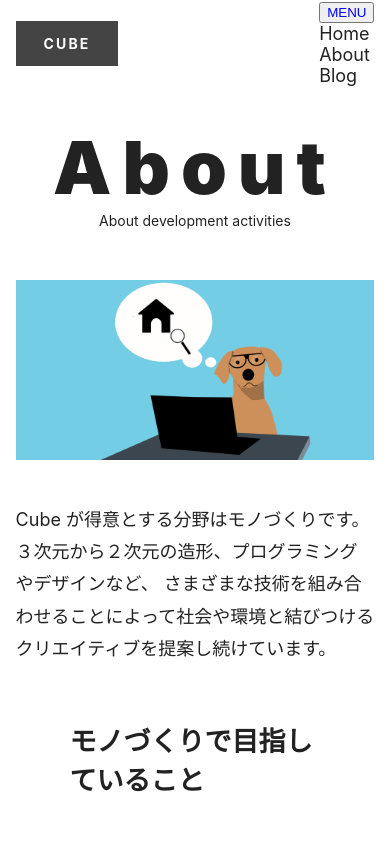
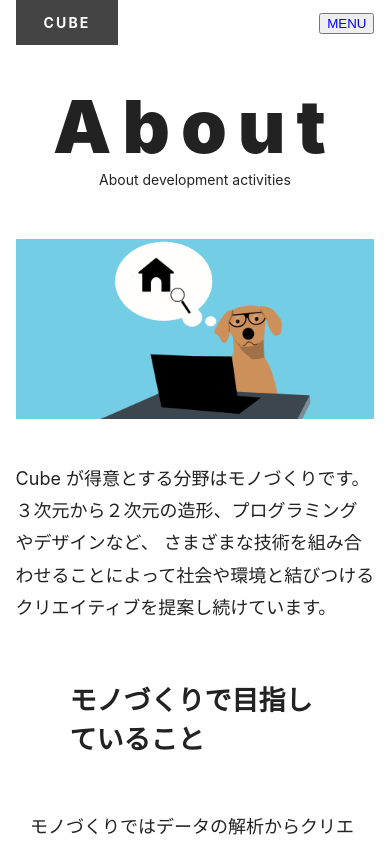
Before and after one commit to K17UN3/next-react-website, a Next.js app: page /about in a window 390 px wide. Shown: the top 844 px of the page. Built offline with nearby package versions, Linux system fonts and the light colour scheme.

Commit message:
mark up
メニューの開閉

```diff
--- a/components/nav.js
+++ b/components/nav.js
@@ -9,6 +9,10 @@ export default function Nav() {
     setNavIsOpen((prev) => !prev)
   }
 
+  const closeNav = () => {
+    setNavIsOpen(false)
+  }
+
   return (
     <nav className={navIsOpne ? styles.open : styles.close}>
       <button className={styles.btn} onClick={toggleNav}>
@@ -17,17 +21,17 @@ export default function Nav() {
 
       <ul className={styles.list}>
         <li>
-          <Link href="/">
+          <Link href="/" onClick={closeNav}>
             Home
           </Link>
         </li>
         <li>
-          <Link href="/about">
+          <Link href="/about" onClick={closeNav}>
             About
           </Link>
         </li>
         <li>
-          <Link href="/blog">
+          <Link href="/blog" onClick={closeNav}>
             Blog
           </Link>
         </li>
--- a/styles/nav.module.css
+++ b/styles/nav.module.css
@@ -13,6 +13,10 @@
 /* モバイル */
 @media (max-width: 768px) {
     /* ボタン */
+    .btn {
+        position: relative;
+        z-index: 200;
+    }
     .close .btn {
         color: blue;
     }
@@ -20,6 +24,28 @@
     .open .btn {
         color: red;
     }
+
+    /* メニュー（オーバーレイ） */
+.list {
+    position: fixed;
+    inset: 0 -100% 0 100%;
+    z-index: 100;
+    background: rgba(0, 0, 0, 0.8);
+    color: var(--white);
+    transition: transform 0.4s;
+}
+
+.open .list {
+    transform: translateX(-100%);
+}
+
+/* メニュ（オーバーレイ内の配置） */
+.list {
+    display: grid;
+    gap: 40px;
+    place-content: center;
+    text-align: center;
+}
 }
 
 /* ホバー */
```
